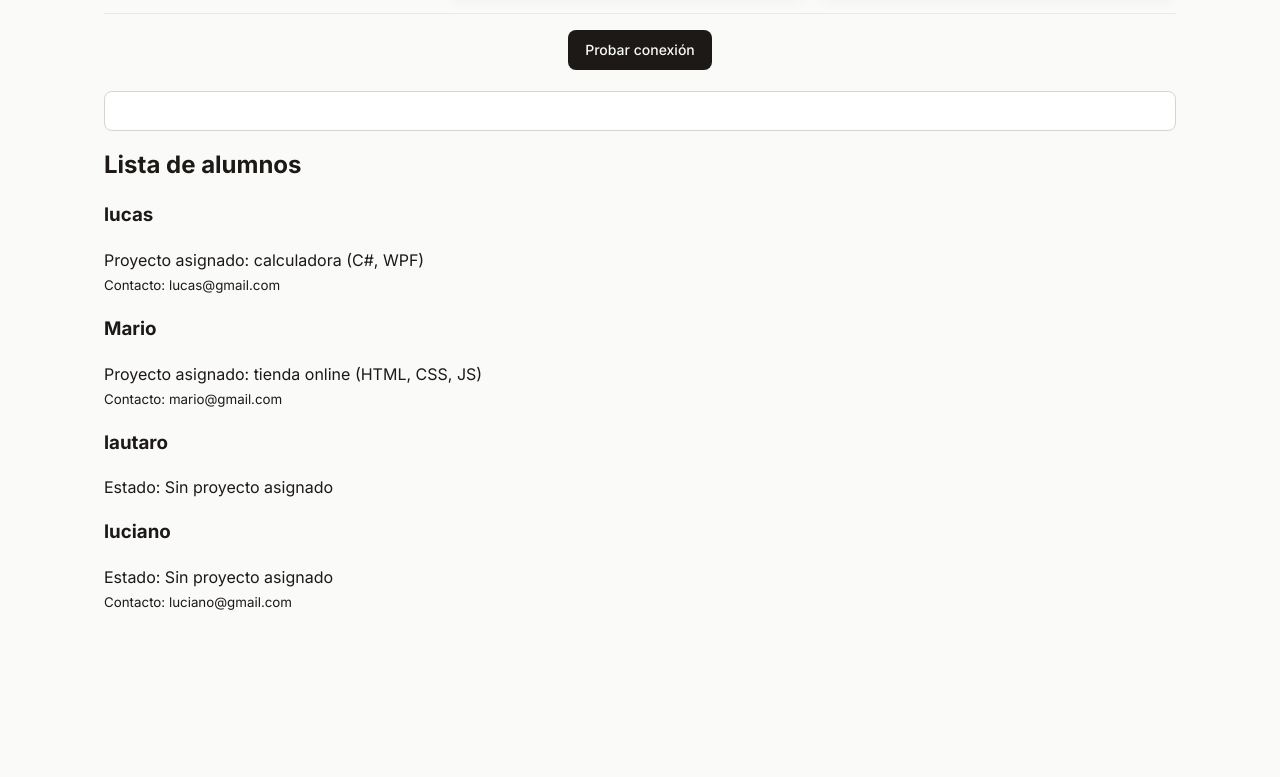
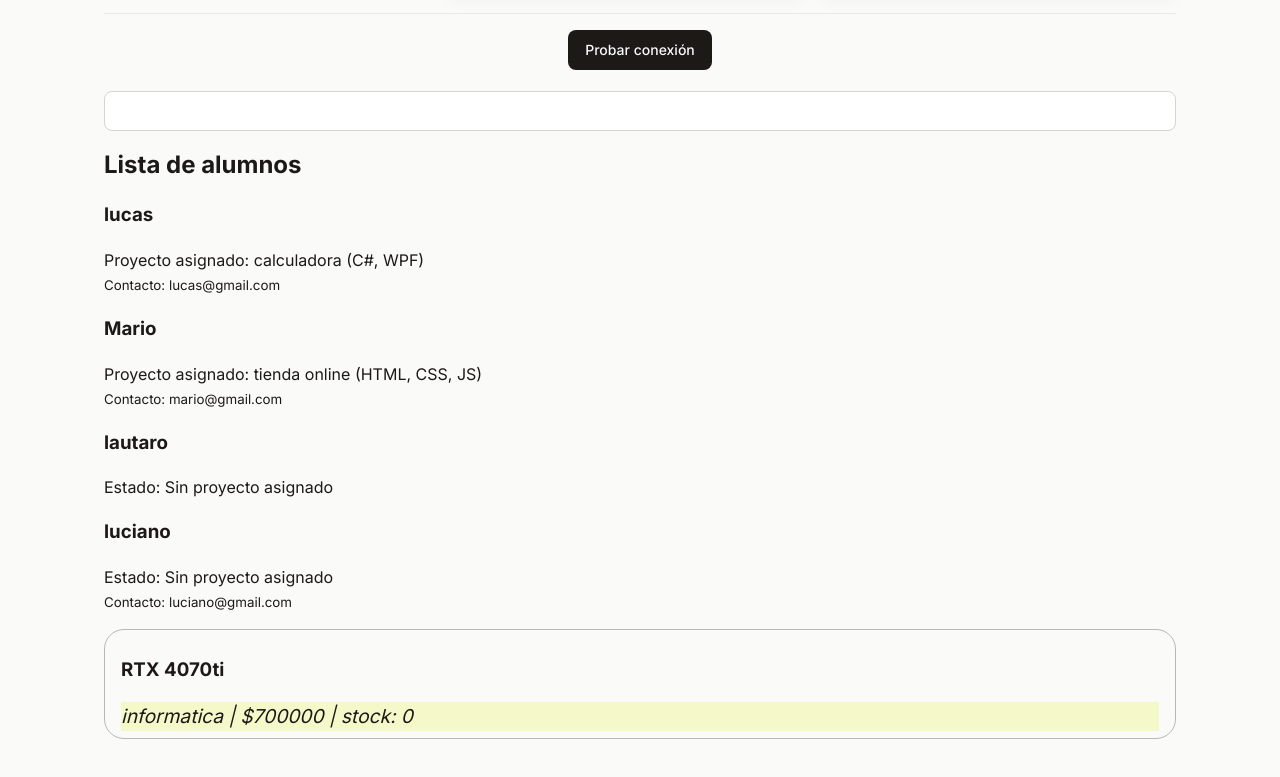
Before and after one commit to ctlabo/catalogo-productos, a website with bundled scripts: page index.html in a window 1280 px wide. Shown: the part 881-1658 px from the top of the page. Before the commit the page ends 1574 px from the top, so only its background shows below. Built offline with nearby package versions, Linux system fonts and the light colour scheme.

Commit message:
actividad 4

```diff
--- a/css/estilos.css
+++ b/css/estilos.css
@@ -223,3 +223,18 @@ input:focus-visible, select:focus-visible {
   margin: auto;
   color: #000;
 }
+
+.pruebas .catalogo {
+  margin-top: 1rem;
+  border-radius: 20px;
+  border: 1px solid #0004;
+}
+
+.pruebas .catalogo .tarjeta {
+  padding: .44rem 1rem .44rem 1rem;
+}
+.pruebas .catalogo .tarjeta p {
+  font-size: 1.2rem;
+  font-style: italic;
+  background-color: rgba(224, 240, 9, 0.2);
+}
--- a/index.html
+++ b/index.html
@@ -114,6 +114,7 @@
     <div class="pruebas">
       <h2>Lista de alumnos</h2>
       <div class="lista_alumnos"></div>
+      <div class="catalogo"></div>
     </div>
   </main>
 
--- a/src/index.ts
+++ b/src/index.ts
@@ -286,3 +286,27 @@ if (listaAlumnos) {
     listaAlumnos.appendChild(tarjeta);
   });
 }
+
+// actividad 4
+const catalogo = document.querySelector(".pruebas .catalogo")
+
+const esCaro = (producto: Producto2): boolean => {
+  if (producto.precio < 200000){
+    return false;
+  }
+
+  catalogo?.replaceChildren()
+
+  const tarjeta = document.createElement("article");
+  tarjeta.className = "tarjeta";
+  const titulo = document.createElement("h3");
+  titulo.textContent = producto.nombre;
+  const detalle = document.createElement("p");
+  detalle.textContent =
+  `${producto.categoria} | $${producto.precio} | stock: ${producto.stock}`;
+  tarjeta.append(titulo, detalle);
+  catalogo?.append(tarjeta)
+  return true;
+}
+
+esCaro(productos_2[3])
```
